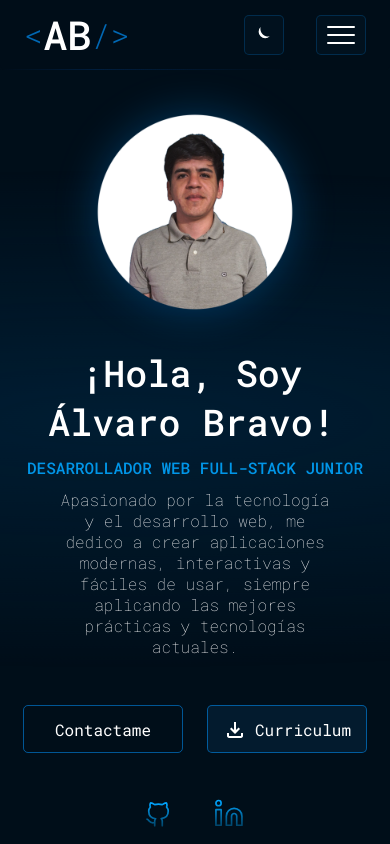
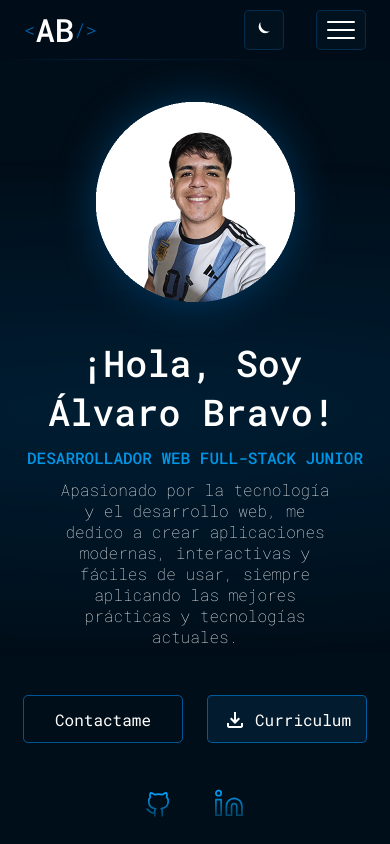
Before and after one commit to AlvaroOk007/portfolio, a React (Vite) app: page / in a window 390 px wide. Shown: the top 844 px of the page. Built offline with nearby package versions, Linux system fonts and the light colour scheme; a web font is replaced by a local one.

Commit message:
Se cambió imagen de inicio

```diff
--- a/src/components/Header/ui/Logo.css
+++ b/src/components/Header/ui/Logo.css
@@ -1,5 +1,5 @@
 /* Estilos de contenedor de logo */
-.header__contenedor-logo .header__logo{
+.header__contenedor-logo .header__logo {
   display: flex;
   align-items: center;
   transition: all ease .1s;
@@ -9,18 +9,36 @@
 }
 
 /* Estilos de sigla "AB" */
-.logo{
-  color: #ffffff ;
-  font-weight: 500 ;
-  font-size: 2.5rem ;
+.logo {
+  color: #ffffff;
+  font-weight: 500;
+  font-size: 2.5rem;
   transition: all ease .2s;
 }
 
 /* Estilos de signos de mayor y menos */
-.signo{
+.signo {
   color: #0068B4;
   font-weight: 300;
   font-size: 2rem;
   transition: all ease .2s;
 }
+
 /* Animacion */
+
+@media (max-width:1000px) {
+  .logo {
+    color: #ffffff;
+    font-weight: 500;
+    font-size: 2rem;
+    transition: all ease .2s;
+
+  }
+
+  .signo {
+    color: #0068B4;
+    font-weight: 300;
+    font-size: 1.2rem;
+    transition: all ease .2s;
+  }
+}
--- a/src/components/Section-Home/SectionHome.jsx
+++ b/src/components/Section-Home/SectionHome.jsx
@@ -2,7 +2,7 @@ import './SectionHome.css'
 import { Linkedln } from '@/assets/Icons/Linkedln.jsx'
 import { GitHub } from '@/assets/Icons/GitHub.jsx'
 import { Download } from '@/assets/Icons/Download.jsx'
-import miFoto from '@/assets/images/my-pick/mi-foto-inicio.png'
+import miFoto from '@/assets/images/foto-mia.png'
 import { Descripcion } from './ui/Descripcion'
 import miCv from '@/assets/doc/AlvaroBravo.pdf'
 
```
Also changed, not shown: src/assets/images/foto-mia.png (added).
